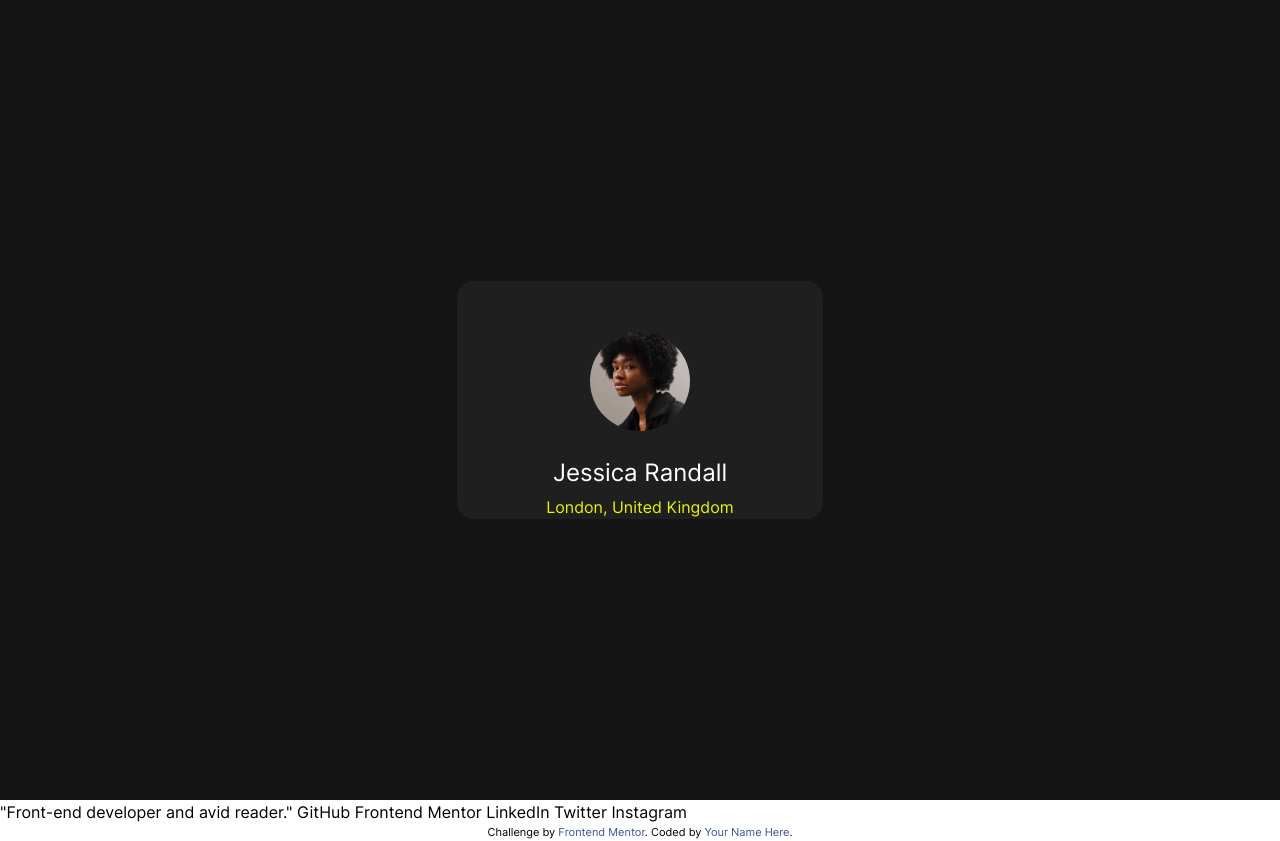
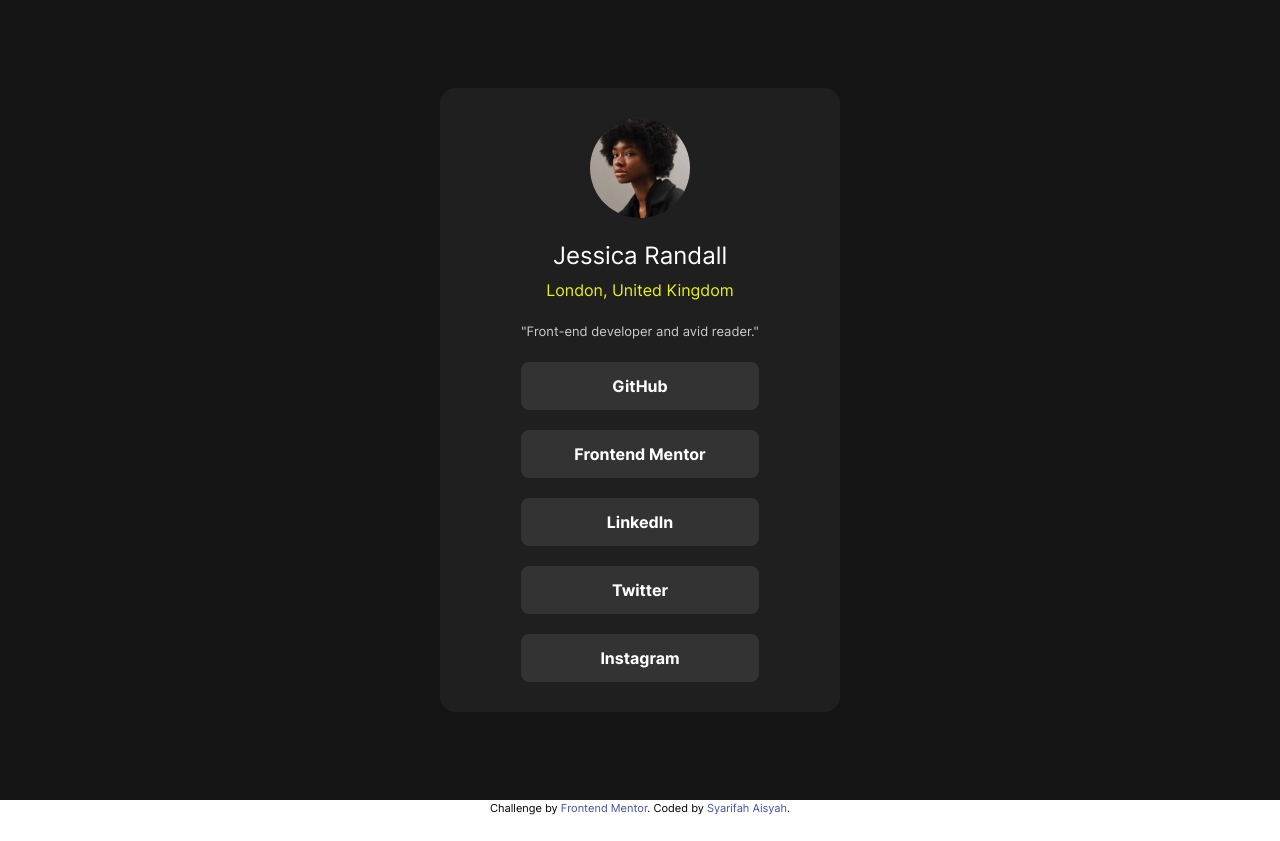
Before and after one commit to syarifasyh1736/social-links-profile, a website: page index.html in a window 1280 px wide. After the commit the page ends 817 px from the top, so only its background shows below. Drawn offline with Linux system fonts and the light colour scheme; files whose address does not match are found by name.

Commit message:
commit 5

```diff
--- a/index.html
+++ b/index.html
@@ -22,15 +22,20 @@
   </head>
   <body>
     <div class="container mx-auto h-[50vw] bg-[#141414] flex items-center justify-center min-h-screen">
-      <div class="flex flex-col items-center justify-center bg-[#1f1f1f] w-2/7 mx-auto rounded-2xl">
-        <div class="flex flex-col justify-center items-center gap-6 pt-[50px]">
-          <img src="/assets/images/avatar-jessica.jpeg" alt="" class="rounded-[50%] w-[100px]" />
+      <div class="flex flex-col items-center justify-center bg-[#1f1f1f] w-[400px] mx-auto rounded-2xl">
+        <div class="flex flex-col justify-center items-center gap-5 py-[30px]">
+          <img src="assets/images/avatar-jessica.jpeg" alt="" class="rounded-[50%] w-[100px]" />
           <div class="text-white text-[24px]">Jessica Randall</div>
-          <div class="text-[#eaf209] -mt-5">London, United Kingdom</div>
+          <div class="text-[#eaf209] -mt-4">London, United Kingdom</div>
+          <div class="text-[#ccc] text-[13px]">"Front-end developer and avid reader."</div>
+          <a class="text-white font-bold block bg-[#333] rounded-lg py-3 w-full text-center">GitHub</a>
+          <a class="text-white font-bold block bg-[#333] rounded-lg py-3 w-full text-center">Frontend Mentor</a>
+          <a class="text-white font-bold block bg-[#333] rounded-lg py-3 w-full text-center">LinkedIn</a>
+          <a class="text-white font-bold block bg-[#333] rounded-lg py-3 w-full text-center">Twitter</a>
+          <a class="text-white font-bold block bg-[#333] rounded-lg py-3 w-full text-center">Instagram</a>
         </div>
       </div>
     </div>
-    "Front-end developer and avid reader." GitHub Frontend Mentor LinkedIn Twitter Instagram
-    <div class="attribution">Challenge by <a href="https://www.frontendmentor.io?ref=challenge" target="_blank">Frontend Mentor</a>. Coded by <a href="#">Your Name Here</a>.</div>
+    <div class="attribution">Challenge by <a href="https://www.frontendmentor.io?ref=challenge" target="_blank">Frontend Mentor</a>. Coded by <a href="#">Syarifah Aisyah</a>.</div>
   </body>
 </html>
```
Also changed, not shown: src/output.css.
